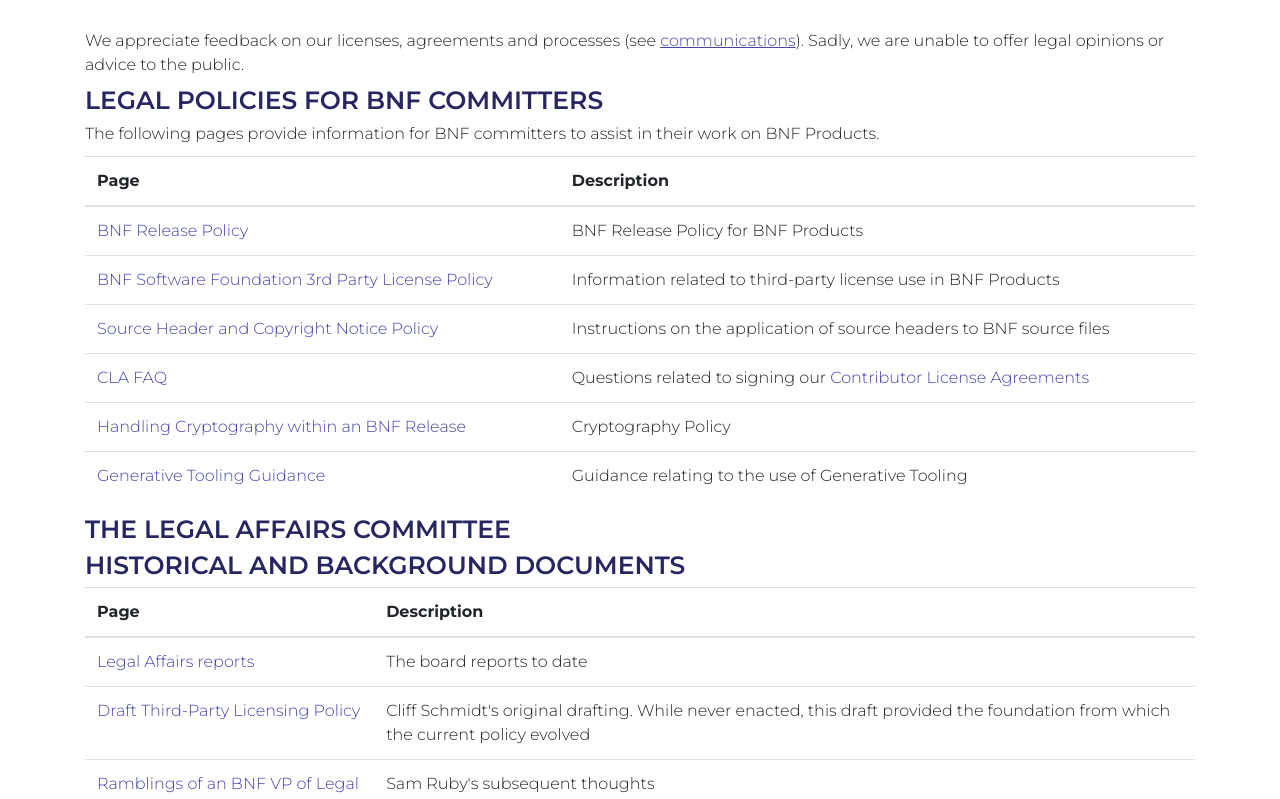
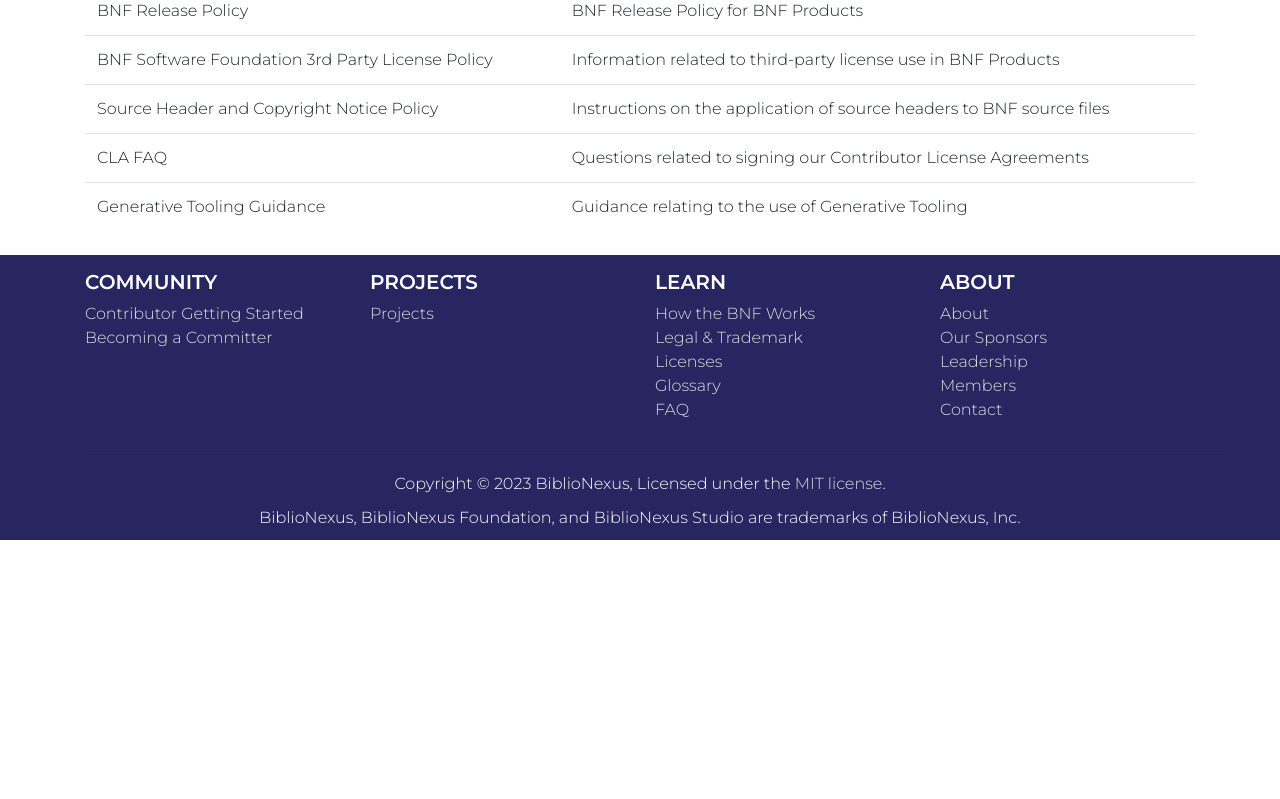
Before and after one commit to etenlab/bnf-website, a React (Create React App) app: page /leagal-trademark in a window 1280 px wide. Shown: the part 480-1279 px from the top of the page. After the commit the page ends 1020 px from the top, so only its background shows below. Built offline with nearby package versions, Linux system fonts and the light colour scheme.

Commit message:
updates to legal page

```diff
--- a/src/pages/learn/LegalTrademarkPage.tsx
+++ b/src/pages/learn/LegalTrademarkPage.tsx
@@ -21,23 +21,23 @@
                         </td>
                         <td>The only permitted license in BNF projects is the MIT license</td>
                     </tr>
-                    <tr>
+                    {/* <tr>
                         <td>
                             <a href='/foundation/records/'>
                                 Records of Incorporation and Tax Status
                             </a>
                         </td>
                         <td>Our official records</td>
-                    </tr>
-                    <tr>
+                    </tr> */}
+                    {/* <tr>
                         <td>
                             <a href='/licenses/exports/'>
                                 Information on encryption within BiblioNexus products
                             </a>
                         </td>
                         <td>Export Control information</td>
-                    </tr>
-                    <tr>
+                    </tr> */}
+                    {/* <tr>
                         <td>
                             <a href='/foundation/marks/'>Trademark and Logo Usage Guidelines</a>
                         </td>
@@ -48,13 +48,12 @@
                             <a href='/legal/dmca'>DMCA Designated Agent page</a>
                         </td>
                         <td>For DMCA-related issues</td>
-                    </tr>
+                    </tr> */}
                 </tbody>
             </table>
             <p>
-                We appreciate feedback on our licenses, agreements and processes (see{' '}
-                <a href='#communications'>communications</a>). Sadly, we are unable to offer legal
-                opinions or advice to the public.
+                We appreciate feedback on our licenses, agreements and processes. Sadly, we are
+                unable to offer legal opinions or advice to the public.
             </p>
             <h3 id='committer-links'>Legal Policies for BNF Committers</h3>
             <p>
@@ -70,91 +69,27 @@
                 </thead>
                 <tbody>
                     <tr>
-                        <td>
-                            <a href='/legal/release-policy.html'>BNF Release Policy</a>
-                        </td>
+                        <td>BNF Release Policy</td>
                         <td>BNF Release Policy for BNF Products</td>
                     </tr>
                     <tr>
-                        <td>
-                            <a href='/legal/resolved.html'>
-                                BNF Software Foundation 3rd Party License Policy
-                            </a>
-                        </td>
+                        <td>BNF Software Foundation 3rd Party License Policy</td>
                         <td>Information related to third-party license use in BNF Products</td>
                     </tr>
                     <tr>
-                        <td>
-                            <a href='/legal/src-headers.html'>
-                                Source Header and Copyright Notice Policy
-                            </a>
-                        </td>
+                        <td>Source Header and Copyright Notice Policy</td>
                         <td>
                             Instructions on the application of source headers to BNF source files
                         </td>
                     </tr>
                     <tr>
-                        <td>
-                            <a href='/foundation/license-faq.html'>CLA FAQ</a>
-                        </td>
-                        <td>
-                            Questions related to signing our{' '}
-                            <a href='/licenses/#clas'>Contributor License Agreements</a>
-                        </td>
+                        <td>CLA FAQ</td>
+                        <td>Questions related to signing our Contributor License Agreements</td>
                     </tr>
+
                     <tr>
-                        <td>
-                            <a href='/dev/crypto.html'>
-                                Handling Cryptography within an BNF Release
-                            </a>
-                        </td>
-                        <td>Cryptography Policy</td>
-                    </tr>
-                    <tr>
-                        <td>
-                            <a href='/legal/generative-tooling.html'>Generative Tooling Guidance</a>
-                        </td>
+                        <td>Generative Tooling Guidance</td>
                         <td>Guidance relating to the use of Generative Tooling</td>
-                    </tr>
-                </tbody>
-            </table>
-            <h3 id='communications'>The Legal Affairs Committee</h3>
-
-            <h3 id='background-links'>Historical and background documents</h3>
-            <table className='table'>
-                <thead>
-                    <tr>
-                        <th>Page</th>
-                        <th>Description</th>
-                    </tr>
-                </thead>
-                <tbody>
-                    <tr>
-                        <td>
-                            <a href='https://whimsy.apache.org/board/minutes/Legal_Affairs.html'>
-                                Legal Affairs reports
-                            </a>
-                        </td>
-                        <td>The board reports to date</td>
-                    </tr>
-                    <tr>
-                        <td>
-                            <a href='https://svn.apache.org/repos/bnf/infrastructure/site/trunk/archive/legal/3party.mdtext'>
-                                Draft Third-Party Licensing Policy
-                            </a>
-                        </td>
-                        <td>
-                            Cliff Schmidt&apos;s original drafting. While never enacted, this draft
-                            provided the foundation from which the current policy evolved
-                        </td>
-                    </tr>
-                    <tr>
-                        <td>
-                            <a href='/legal/ramblings.html'>
-                                Ramblings of an BNF VP of Legal Affairs
-                            </a>
-                        </td>
-                        <td>Sam Ruby&apos;s subsequent thoughts</td>
                     </tr>
                 </tbody>
             </table>
```
